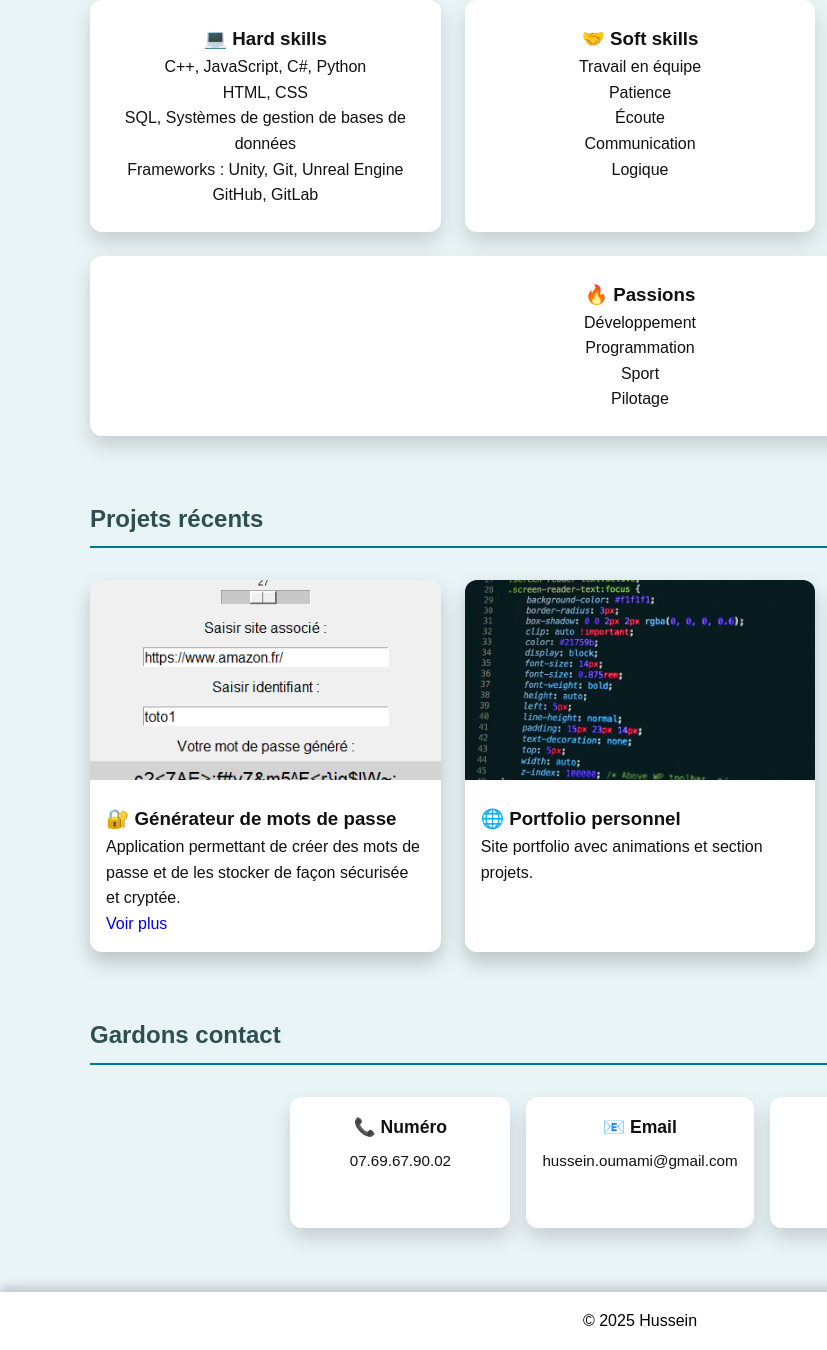
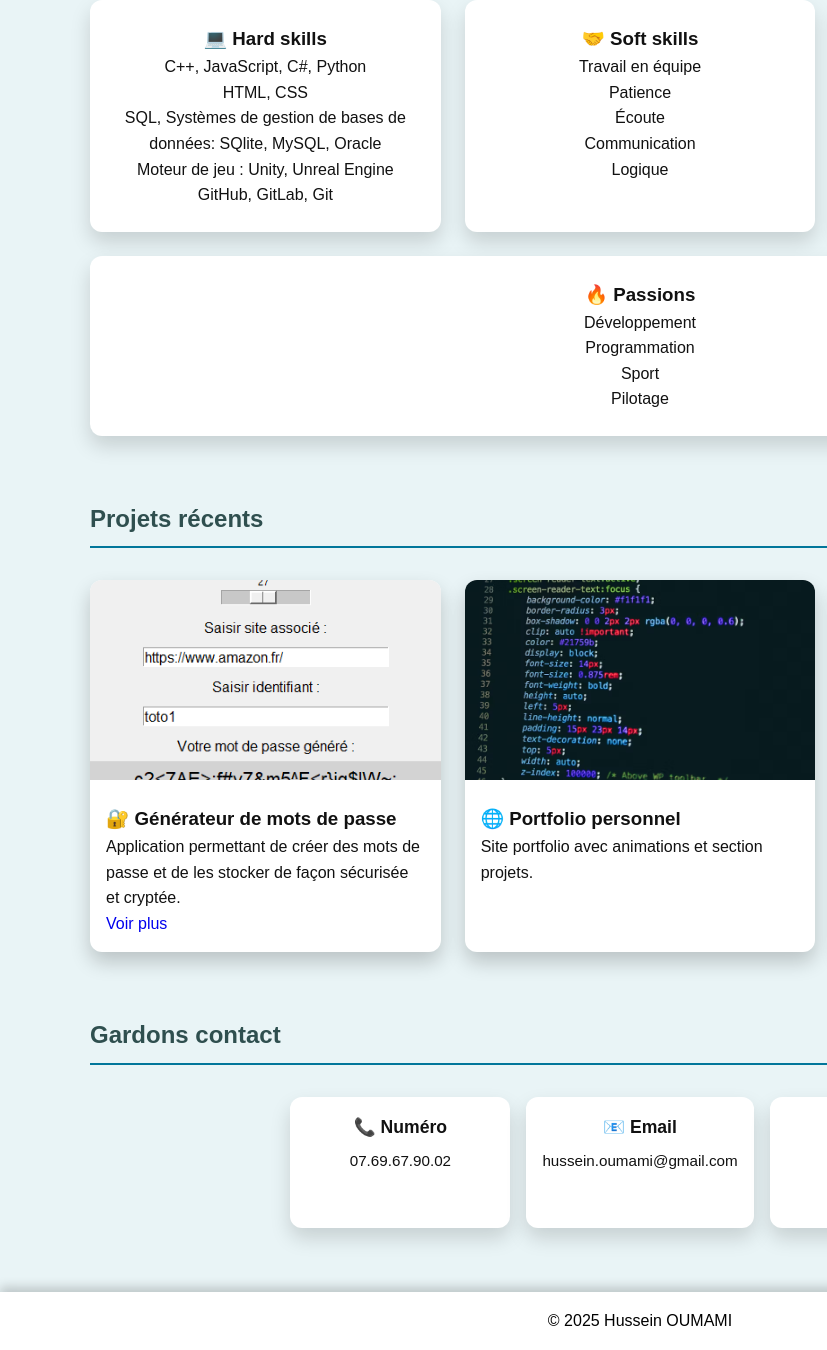
Before and after one commit to all829/site_portofolio, a plain HTML site: page index.html in a window 1280 px wide. Shown: the part 1856-3206 px from the top of the page, 0-827 px from the left. Drawn offline with Linux system fonts and the light colour scheme.

Commit message:
Update index.html

```diff
--- a/index.html
+++ b/index.html
@@ -66,9 +66,9 @@
                 <h3>💻 Hard skills</h3>
                 <p>C++, JavaScript, C#, Python</p>
                 <p>HTML, CSS</p>
-                <p>SQL, Systèmes de gestion de bases de données</p>
-                <p>Frameworks : Unity, Git, Unreal Engine</p>
-                <p>GitHub, GitLab</p>
+                <p>SQL, Systèmes de gestion de bases de données: SQlite, MySQL, Oracle</p>
+                <p>Moteur de jeu : Unity, Unreal Engine</p>
+                <p>GitHub, GitLab, Git</p>
             </article>
 
             <article class="card-skill">
@@ -154,7 +154,7 @@
 
     <!-- FOOTER -->
     <footer>
-        © 2025 Hussein
+        © 2025 Hussein OUMAMI
     </footer>
 </body>
 </html>
```
